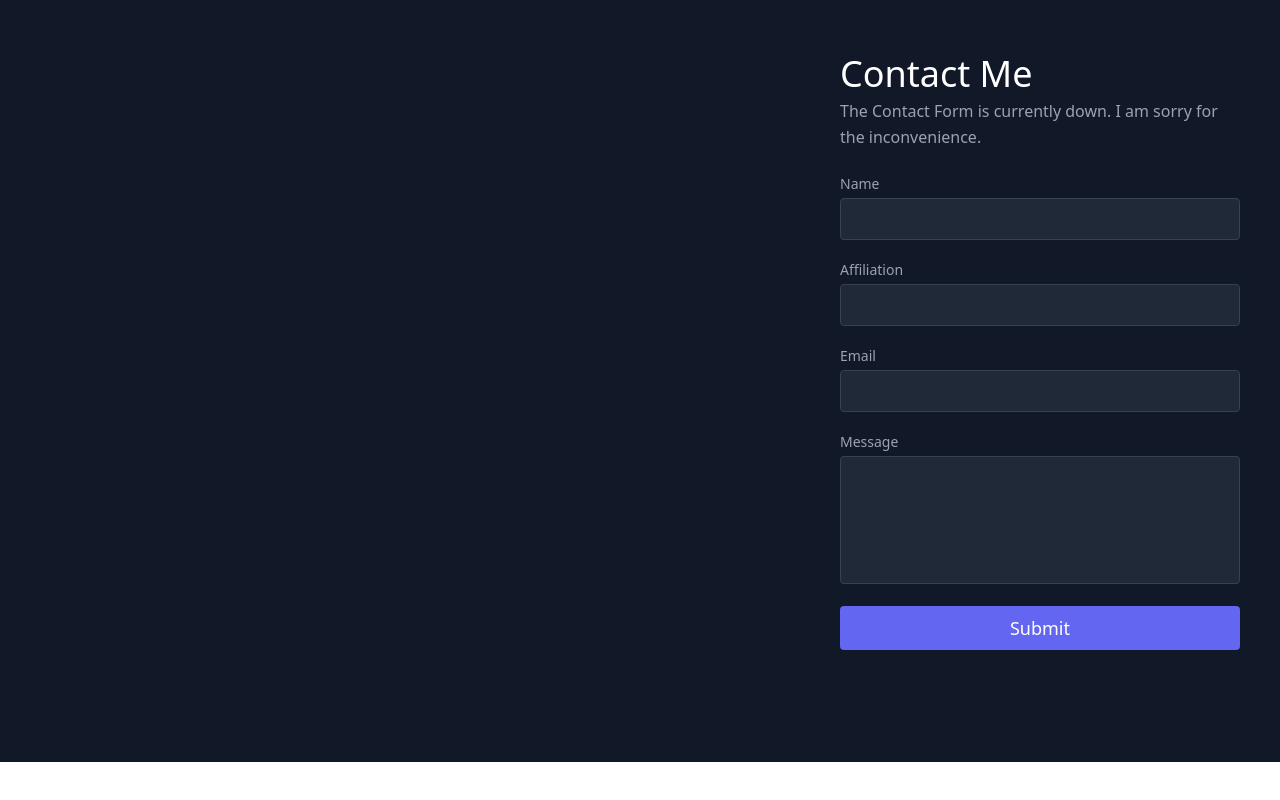
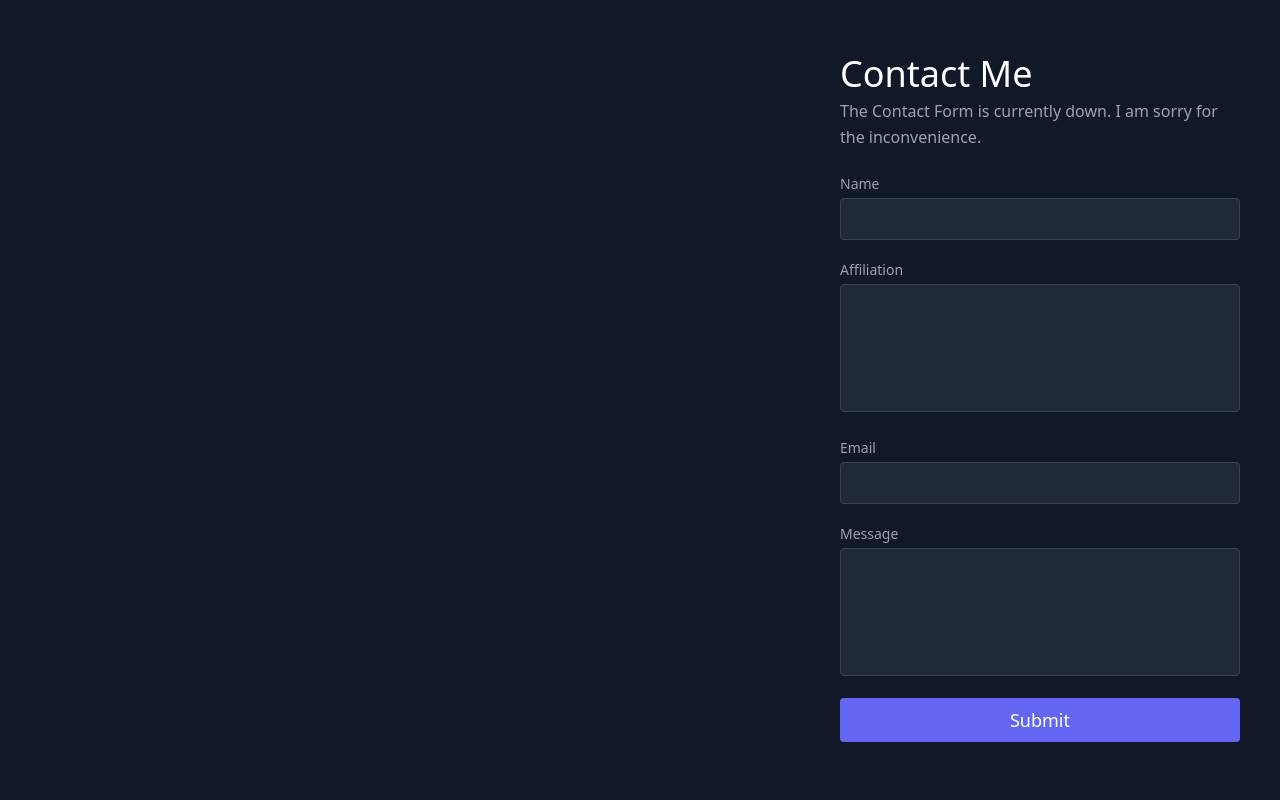
Before and after one commit to PrestonV78/website, a React (Create React App) app: page / in a window 1280 px wide. Shown: the part 5300-6100 px from the top of the page. Before the commit the page ends 6062 px from the top, so only its background shows below. Built offline with nearby package versions, Linux system fonts and the light colour scheme.

Commit message:
Netlify v3

```diff
--- a/src/components/Contact.js
+++ b/src/components/Contact.js
@@ -19,7 +19,7 @@ export default function Contact() {
     fetch("/", {
       method: "POST",
       headers: { "Content-Type": "application/x-www-form-urlencoded" },
-      body: encode({ "form-name": "test", name, email, message }),
+      body: encode({ "form-name": "test", name, affiliation, email, message }),
     })
       .then(() => alert("Message sent!"))
       .catch((error) => alert(error));
@@ -55,11 +55,10 @@ export default function Contact() {
             <label htmlFor="affiliation" className="leading-7 text-sm text-gray-400">
               Affiliation
             </label>
-            <input
-              type="text"
+            <textarea
               id="affiliation"
               name="affiliation"
-              className="w-full bg-gray-800 rounded border border-gray-700 focus:border-indigo-500 focus:ring-2 focus:ring-indigo-900 text-base outline-none text-gray-100 py-1 px-3 leading-8 transition-colors duration-200 ease-in-out"
+              className="w-full bg-gray-800 rounded border border-gray-700 focus:border-indigo-500 focus:ring-2 focus:ring-indigo-900 h-32 text-base outline-none text-gray-100 py-1 px-3 resize-none leading-6 transition-colors duration-200 ease-in-out"
               onChange={(e) => setAffiliation(e.target.value)}
             />
           </div>
```
